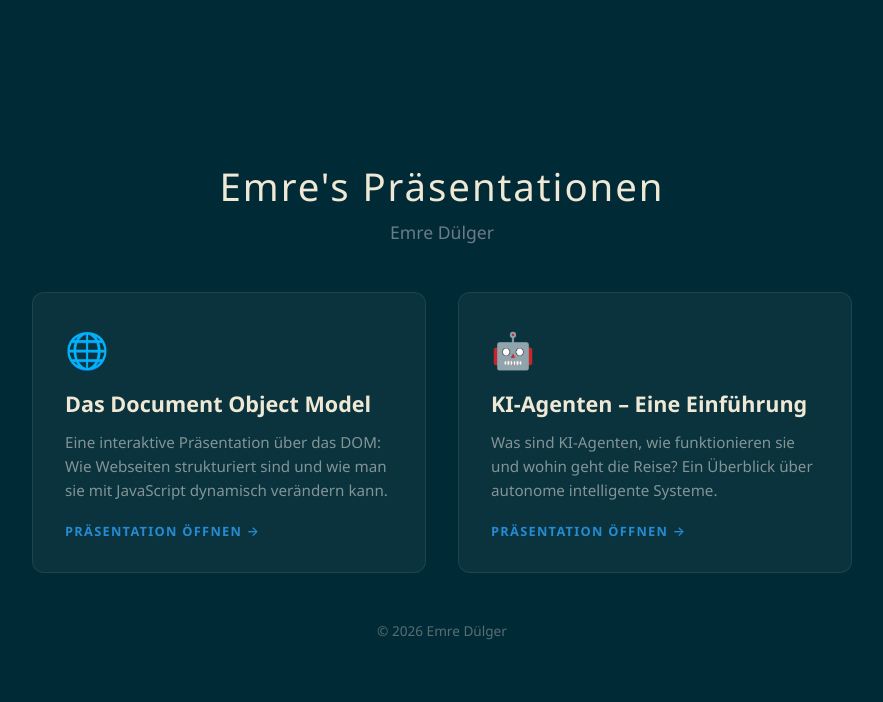
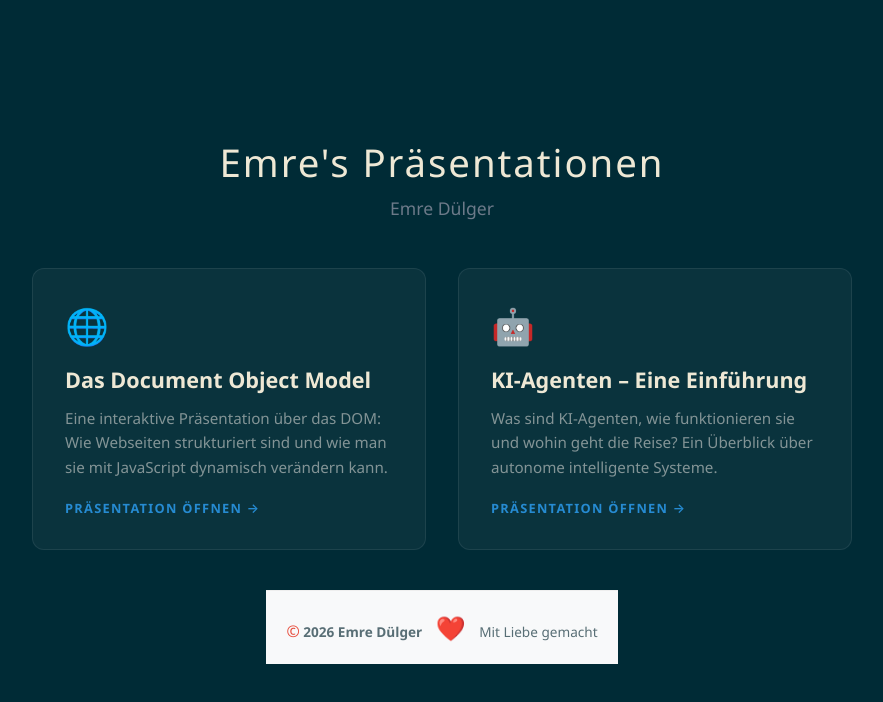
Before and after one commit to EmreDuelger/https---github.com-EmreDuelger-Presentation, a plain HTML site: page index.html in a window 1280 px wide. Shown: the whole page, without its empty margins (198-1081 px from the left). Drawn offline with Linux system fonts and the light colour scheme.

Commit message:
Footer geändert für Auto-PR und Merge.

```diff
--- a/index.html
+++ b/index.html
@@ -138,8 +138,13 @@
         </a>
     </div>
 
-    <footer>
-        &copy; 2026 Emre Dülger
+    <footer style="text-align: center; padding: 20px; background: #f8f9fa; border-top: 1px solid #eee; margin-top: 40px;">
+      <p>
+        <span style="font-size: 16px; color: #e74c3c;">&copy;</span>
+        <strong>2026 Emre Dülger</strong>
+        <span style="font-size: 24px; color: #e74c3c; margin: 0 10px;">❤️</span>
+        <span>Mit Liebe gemacht</span>
+      </p>
     </footer>
 </body>
 </html>
```
